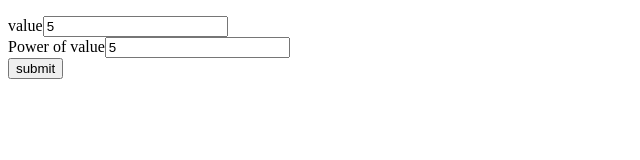
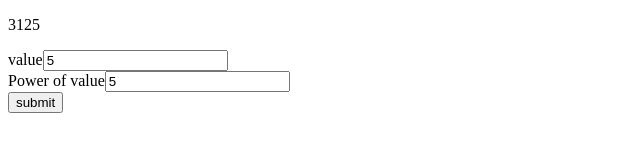
Before and after one commit to ParthipanSrinivasan/W3Schoolhtml, a plain HTML site: page powervalue.html in a window 1280 px wide. Both pictures are taken after typing "5", "5" into the empty fields and a click on the button "submit". Shown: the whole page, without its empty margins (0-640 px from the left). Drawn offline with Linux system fonts and the light colour scheme.

Commit message:
display in html file

```diff
--- a/powervalue.html
+++ b/powervalue.html
@@ -11,9 +11,9 @@
         function fun(){
             let n=document.getElementById("mytext").value;
             let va=document.getElementById("myvalue").value;
-            return Math.pow(n,va);
+            document.getElementById("demo").innerHTML = Math.pow(n,va);
         }
-        document.getElementById("demo").innerHTML = fun();
+
 
     </script>
     <p id="demo"></p>
```
